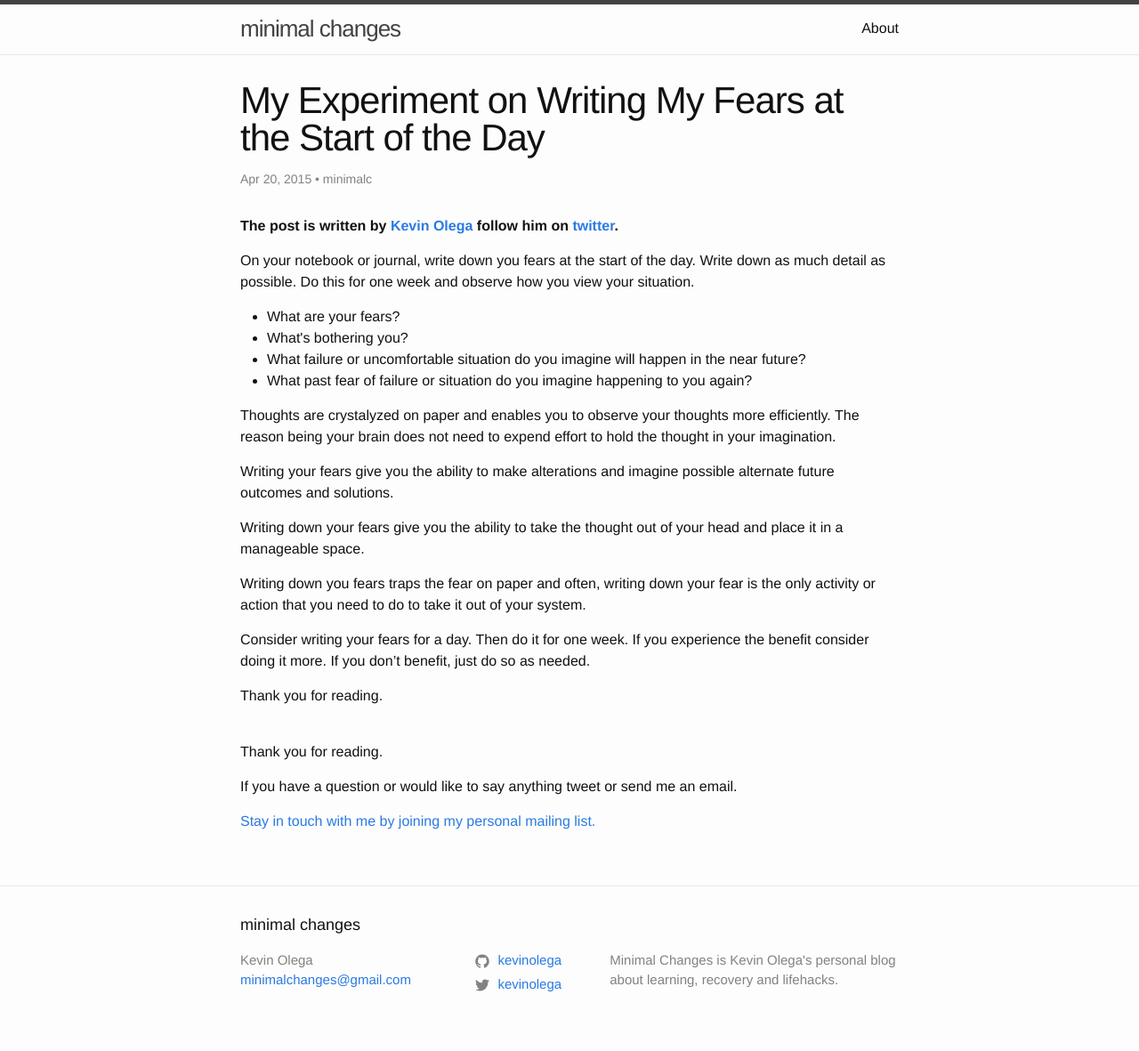
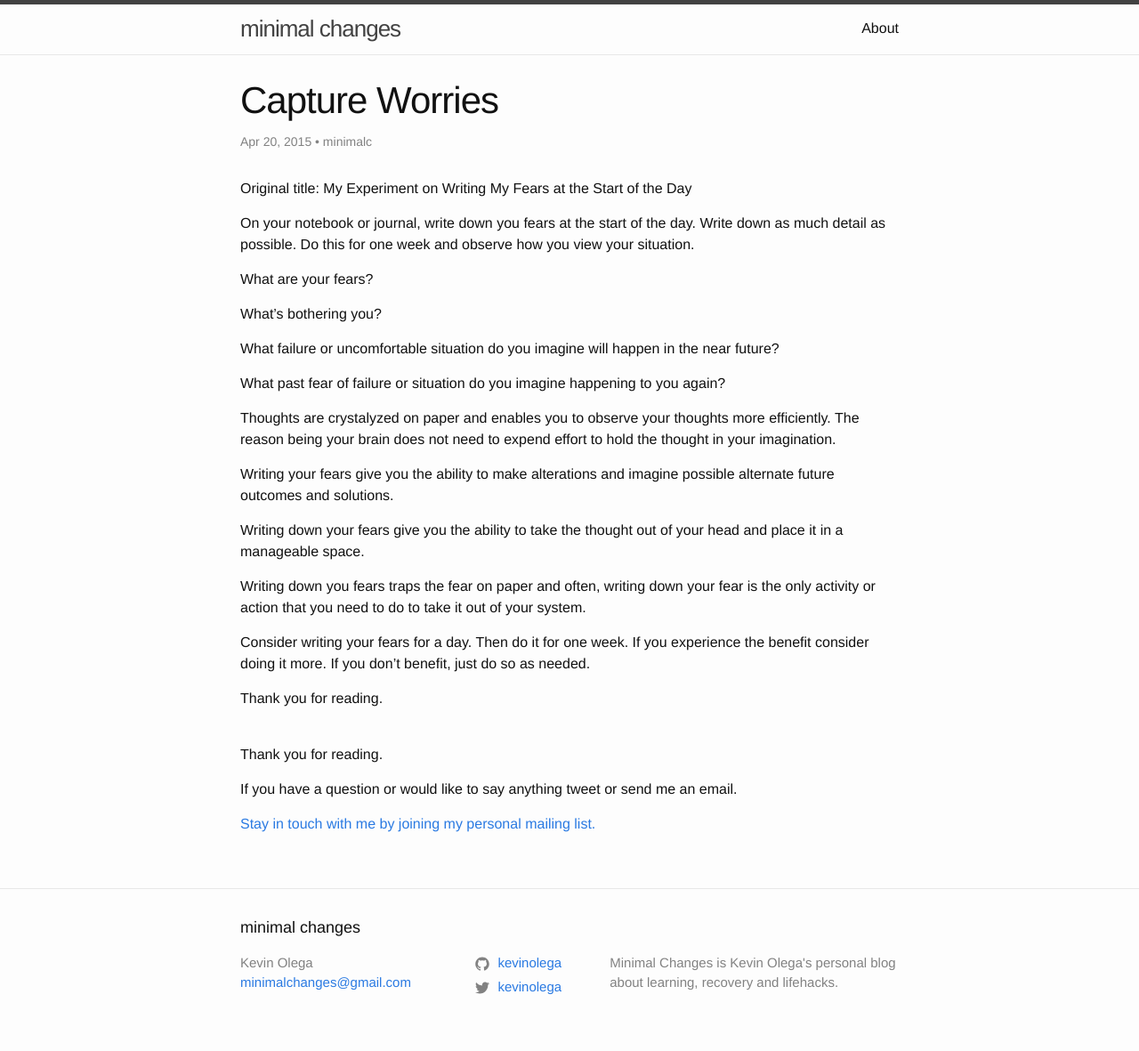
Before and after one commit to kevinolega/minimalchanges, a Jekyll site: the page built from _posts/2015-04-20-capture-worries.md, in a window 1280 px wide. Shown: the whole page at 89% size. Built offline with Jekyll 4.4.1, drawn with Linux system fonts in a browser that asks for light colours.

Commit message:
corrections

```diff
--- a/_posts/2015-04-20-my-experiment-on-writing-my-fears-at-the-start-of-the-day.md
+++ b/_posts/2015-04-20-capture-worries.md
@@ -1,21 +1,21 @@
 ---
 layout: post
-title: My Experiment on Writing My Fears at the Start of the Day
+title: Capture Worries
 date: 2015-04-20 08:17
 author: minimalc
 comments: true
-categories: [Uncategorized]
 ---
-<strong>The post is written by <a href="http://kevinolega.com">Kevin Olega</a> follow him on <a href="http://twitter.com/kevinolega">twitter</a>.</strong>
+Original title: My Experiment on Writing My Fears at the Start of the Day
 
 On your notebook or journal, write down you fears at the start of the day. Write down as much detail as possible. Do this for one week and observe how you view your situation.
 
-<ul>
-<li>What are your fears?</li>
-<li>What's bothering you?</li>
-<li>What failure or uncomfortable situation do you imagine will happen in the near future?</li>
-<li>What past fear of failure or situation do you imagine happening to you again?</li>
-</ul>
+What are your fears?
+
+What's bothering you?
+
+What failure or uncomfortable situation do you imagine will happen in the near future?
+
+What past fear of failure or situation do you imagine happening to you again?
 
 Thoughts are crystalyzed on paper and enables you to observe your thoughts more efficiently. The reason being your brain does not need to expend effort to hold the thought in your imagination.
 
```
Also changed, not shown: _posts/2015-05-25-lifestyle-experiments.md (renamed from _posts/2015-05-25-consider-doing-some-lifestyle-experiments-to-change-your-life.md, +2 -2 lines), _posts/2018-10-08-spare-cash.md (+2 -2 lines), _posts/2015-03-23-hannibal-lecter.md (renamed from _posts/2015-03-23-what-a-serial-killer-taught-me-about-following-god.md), 2 other files.
